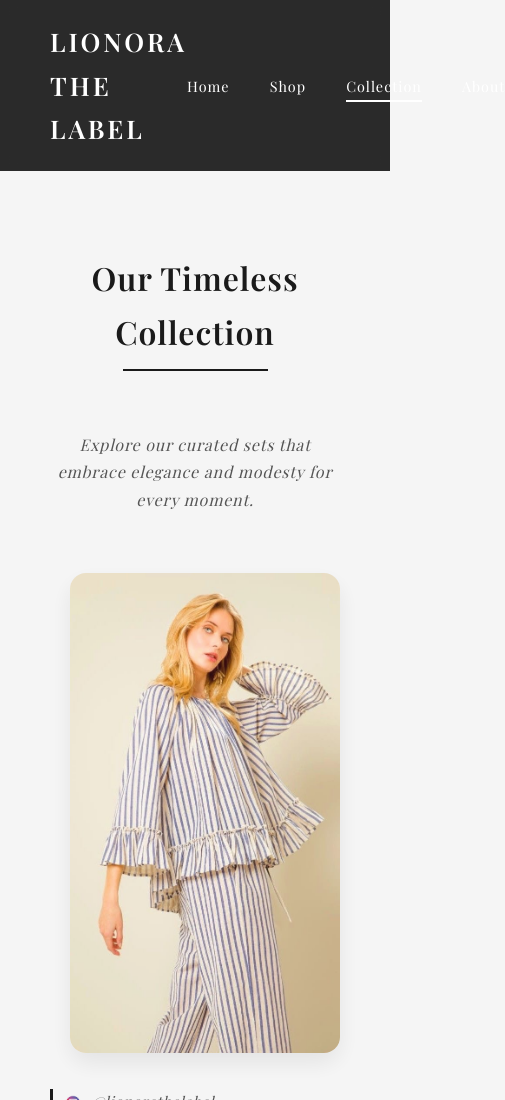
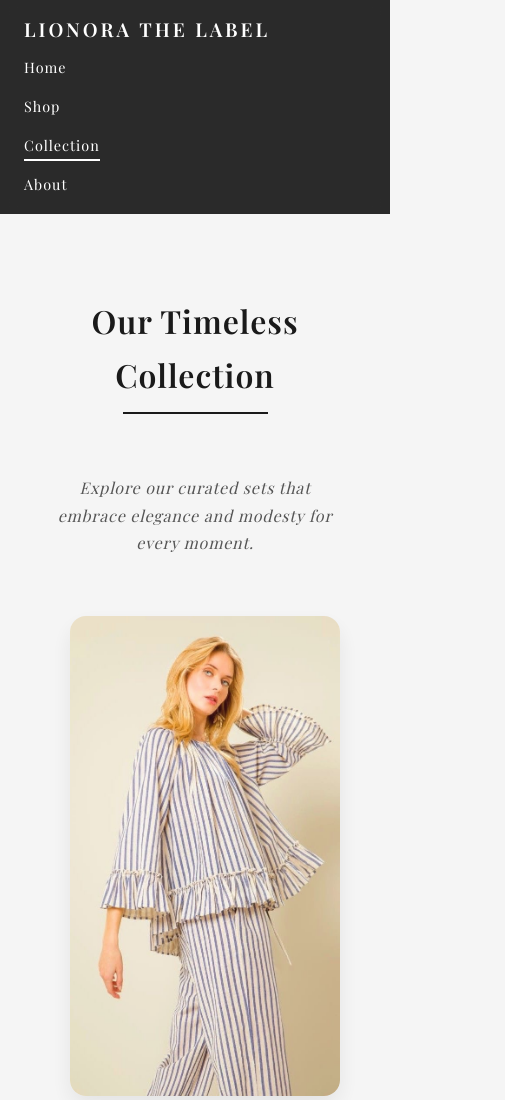
Before and after one commit to fadliEvan/weblionora, a plain HTML site: page collection.html in a window 390 px wide. Shown: the top 1100 px of the page, 505 px wide, since content can reach past the window. Drawn offline with nearby package versions, Linux system fonts and the light colour scheme.

Commit message:
style.css

```diff
--- a/css/style.css
+++ b/css/style.css
@@ -413,3 +413,40 @@ footer {
   vertical-align: middle;
   opacity: 0.8;
 }
+
+@media (max-width: 768px) {
+  .navbar {
+    flex-direction: column;
+    align-items: flex-start;
+    padding: 16px 24px;
+  }
+
+  .navbar .logo {
+    font-size: 1.2rem;
+    line-height: 1.4;
+    margin-bottom: 10px;
+  }
+
+  .navbar nav ul {
+    flex-direction: column;
+    gap: 12px;
+    padding-left: 0;
+  }
+
+  .navbar nav ul li {
+    margin: 0;
+  }
+
+  .video-overlay-text h1 {
+    font-size: 2.2rem;
+  }
+
+  .video-overlay-text h1 span {
+    font-size: 2rem;
+  }
+
+  .subtitle {
+    font-size: 0.95rem;
+    margin-top: 10px;
+  }
+}
```
